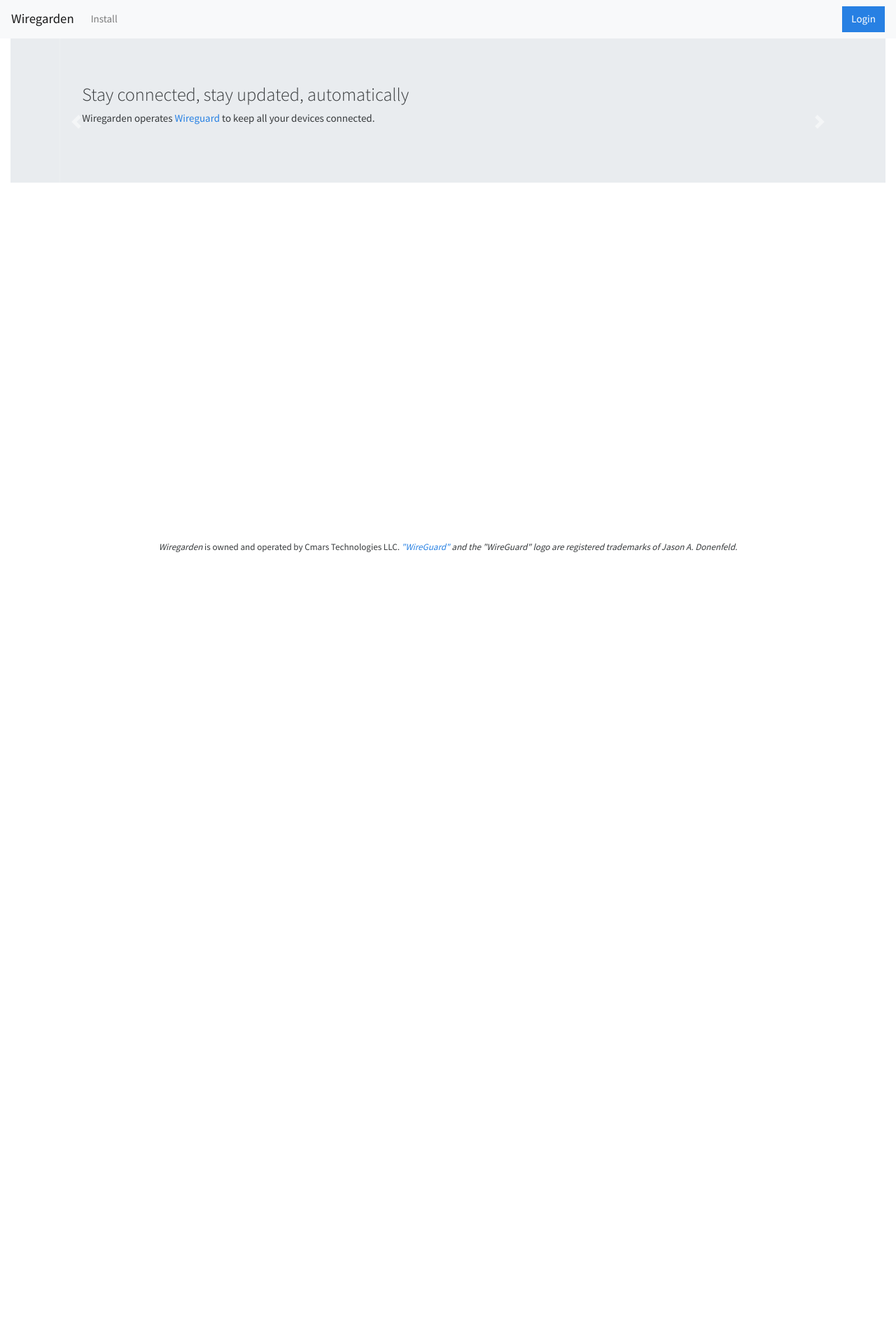
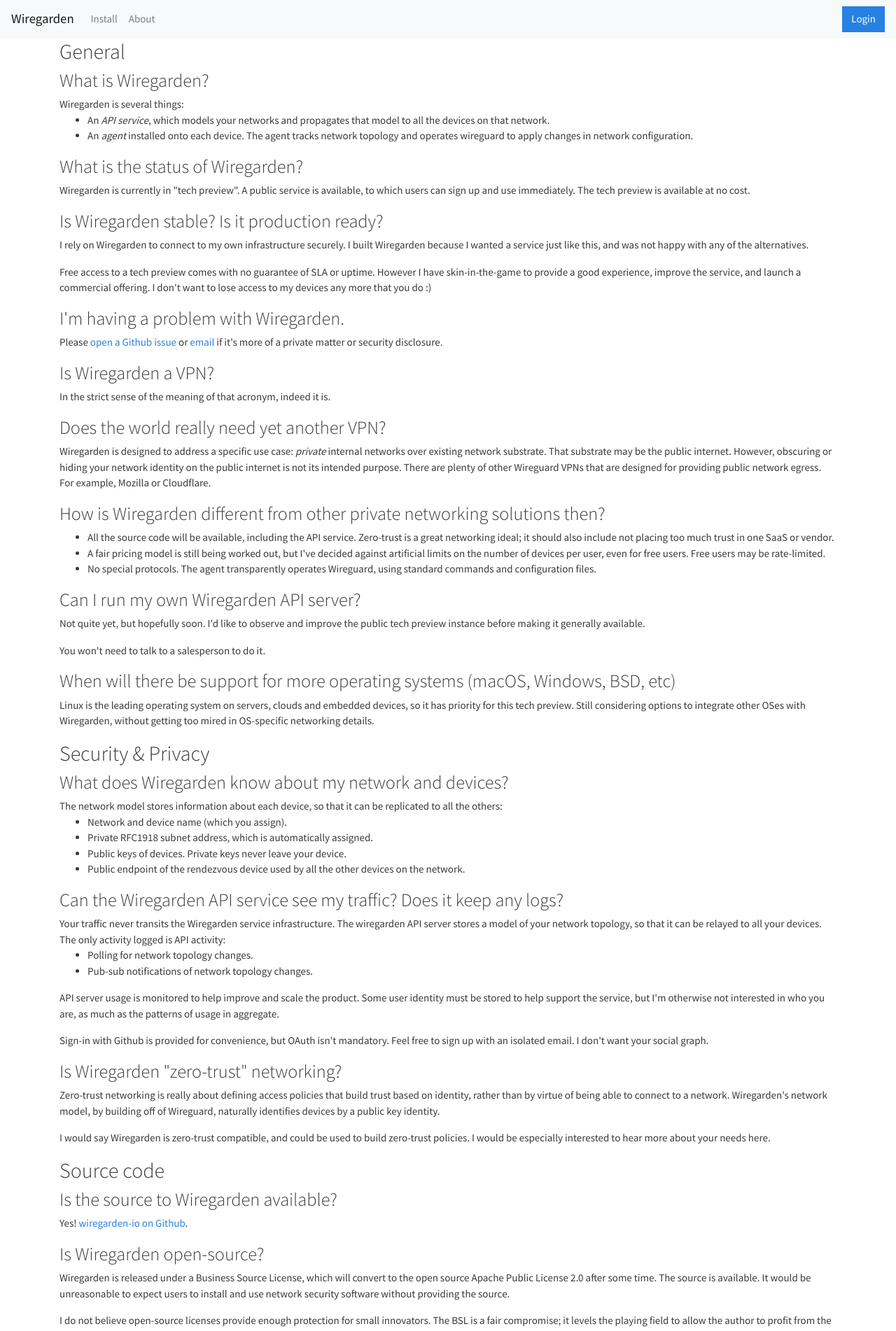
Before and after one commit to wiregarden-io/wiregarden-web, a React (Create React App) app: page /about in a window 1280 px wide. Shown: the top 1902 px of the page at 70% size. Before the commit the page ends 800 px from the top, so only its background shows below. Built offline with nearby package versions, Linux system fonts and the light colour scheme.

Commit message:
Retro-progressive enhancement with react-snap.
Pre-render routes into static HTML, so that the site content works if JS
is disabled. This improves browser experience (security-minded users
are more likely to whitelist JS) as well as SEO.

```diff
--- a/package.json
+++ b/package.json
@@ -19,6 +19,7 @@
   "scripts": {
     "start": "react-scripts start",
     "build": "react-scripts build",
+    "postbuild": "react-snap",
     "test": "react-scripts test",
     "eject": "react-scripts eject"
   },
@@ -39,5 +40,8 @@
       "last 1 firefox version",
       "last 1 safari version"
     ]
+  },
+  "devDependencies": {
+    "react-snap": "^1.23.0"
   }
 }
--- a/src/App.js
+++ b/src/App.js
@@ -9,6 +9,7 @@
   Switch,
   Route,
   Link,
+  Redirect,
   useLocation,
   useHistory,
 } from "react-router-dom";
@@ -19,8 +20,6 @@
   Table,
   Card,
   Spinner,
-  Jumbotron,
-  Carousel,
 } from "react-bootstrap";
 
 import { authContext, useAuth } from './auth.js';
@@ -28,6 +27,10 @@
 import { useAuth0 } from "@auth0/auth0-react";
 
 import { useApi } from './api.js';
+
+import diagram from './wiregarden-dia.svg';
+
+import { About } from './about.js';
 
 const LoginButton = () => {
   const { loginWithRedirect } = useAuth0();
@@ -40,22 +43,18 @@
     <Router>
       <Navbar bg="light">
       <Navbar.Brand as={Link} to="/">Wiregarden</Navbar.Brand>
-      <Nav activeKey="/" className="mr-auto">
-        {isAuthenticated ? (<Nav.Link as={Link} to="/about">About</Nav.Link>):(<></>)}
+      <Nav className="mr-auto">
+				{isAuthenticated ? (<Nav.Link as={Link} to="/networks">Networks</Nav.Link>) : (<></>)}
         <Nav.Link as={Link} to="/install">Install</Nav.Link>
+        <Nav.Link as={Link} to="/about">About</Nav.Link>
       </Nav>
       <Auth0Nav />
       </Navbar>
       <Switch>
-        <Route exact path="/">{isAuthenticated ? (<Subscriptions />):(<About />)}</Route>
+        <Route exact path="/"><Welcome /></Route>
+        <Route exact path="/networks"><Subscriptions /></Route>
+        <Route exact path="/install"><Install /></Route>
         <Route exact path="/about"><About /></Route>
-        <Route exact path="/console"><Subscriptions /></Route>
-        <Route exact path="/login">
-          <TokenLogin />
-        </Route>
-        <Route exact path="/install">
-          <Install />
-        </Route>
       </Switch>
     </Router>
   );
@@ -87,23 +86,24 @@
   </Spinner>;
 }
 
-function About() {
-  return <Container fluid>
-    <Carousel>
-      <Carousel.Item>
-        <Jumbotron>
-          <h3>Grow your own private networks with Wiregarden</h3>
-          <p>Wiregarden makes it easy to get started building your own private networks, secured by <a href="https://www.wireguard.com/" target="_">Wireguard</a>.</p>
-        </Jumbotron>
-      </Carousel.Item>
-      <Carousel.Item>
-        <Jumbotron>
-          <h3>Stay connected, stay updated, automatically</h3>
-          <p>Wiregarden operates <a href="https://www.wireguard.com/" target="_">Wireguard</a> to keep all your devices connected.</p>
-        </Jumbotron>
-      </Carousel.Item>
-    </Carousel>
-  </Container>;
+function Welcome() {
+  const { user, isAuthenticated, loginWithRedirect } = useAuth0();
+  return <Container><Row className="align-items-center">
+  <Col sm={6}>
+    <h3>Grow your own networks. Connect your devices.</h3>
+		{isAuthenticated ? (
+      <p>Welcome back {user.nickname || user.name}, let's <Link to="/networks">manage your networks</Link>!</p>
+		 ) : (
+      <>
+        <p>Wiregarden makes it easy to build private networks secured by <a href="https://www.wireguard.com/" target="_">Wireguard</a>.</p>
+        <p><Link onClick={() => loginWithRedirect()}>Login</Link> and <Link to="/install">install</Link> to get started!</p>
+      </>
+     )}
+  </Col>
+  <Col sm={6}>
+      <div><img alt="illustrated wiregarden network" height={768} src={diagram} /></div>
+  </Col>
+  </Row></Container>;
 }
 
 const SubscriptionContext = createContext("subscription");
@@ -275,7 +275,7 @@
 }
 
 function Install() {
-  return <Container fluid>
+  return <Container>
     <h2>Install Wiregarden</h2>
     <p>Wiregarden is currently only supported on Linux.</p>
 
--- /dev/null
+++ b/src/about.js
@@ -0,0 +1,128 @@
+import {
+  Container,
+} from "react-bootstrap";
+
+export function About() {
+  return <Container>
+    <h2>General</h2>
+    <h3>What is Wiregarden?</h3>
+    <p>Wiregarden is several things:
+      <ul>
+        <li>An <i>API service</i>, which models your networks and
+            propagates that model to all the devices on that network.</li>
+        <li>An <i>agent</i> installed onto each device. The agent tracks network
+            topology and operates wireguard to apply changes in network configuration.</li>
+      </ul>
+    </p>
+    <h3>What is the status of Wiregarden?</h3>
+    <p>Wiregarden is currently in "tech preview". A public service is
+       available, to which users can sign up and use immediately. The tech
+       preview is available at no cost.</p>
+    <h3>Is Wiregarden stable? Is it production ready?</h3>
+    <p>I rely on Wiregarden to connect to my own infrastructure securely. I
+       built Wiregarden because I wanted a service just like this, and was not happy with
+       any of the alternatives.
+    </p>
+    <p>Free access to a tech preview comes with no guarantee of SLA or uptime.
+       However I have skin-in-the-game to provide a good experience, improve the
+       service, and launch a commercial offering. I don't want to lose access to my
+       devices any more that you do :)
+    </p>
+    <h3>I'm having a problem with Wiregarden.</h3>
+    <p>Please <a href="https://github.com/wiregarden-io/wiregarden/issues">open
+       a Github issue</a> or <a href="mailto:support@wiregarden.io">email</a> if
+       it's more of a private matter or security disclosure.</p>
+    <h3>Is Wiregarden a VPN?</h3>
+    <p>In the strict sense of the meaning of that acronym, indeed it is.</p>
+    <h3>Does the world really need yet another VPN?</h3>
+    <p>Wiregarden is designed to address a specific use case:&nbsp;
+       <i>private</i> internal networks over existing network substrate. That
+       substrate may be the public internet. However, obscuring or hiding your network
+       identity on the public internet is not its intended purpose. There are plenty
+       of other Wireguard VPNs that are designed for providing public network egress.
+       For example, Mozilla or Cloudflare.
+    </p>
+    <h3>How is Wiregarden different from other private networking solutions then?</h3>
+    <p>
+      <ul>
+        <li>All the source code will be available, including the API service.
+            Zero-trust is a great networking ideal; it should also include not placing too
+            much trust in one SaaS or vendor.</li>
+        <li>A fair pricing model is still being worked out, but I've decided
+            against artificial limits on the number of devices per user, even for free
+            users. Free users may be rate-limited.</li>
+        <li>No special protocols. The agent transparently operates Wireguard,
+            using standard commands and configuration files.</li>
+      </ul>
+    </p>
+    <h3>Can I run my own Wiregarden API server?</h3>
+    <p>Not quite yet, but hopefully soon. I'd like to observe and improve the
+       public tech preview instance before making it generally available.
+    </p>
+    <p>You won't need to talk to a salesperson to do it.</p>
+    <h3>When will there be support for more operating systems (macOS, Windows, BSD, etc)</h3>
+    <p>Linux is the leading operating system on servers, clouds and embedded
+       devices, so it has priority for this tech preview. Still considering options to
+       integrate other OSes with Wiregarden, without getting too mired in OS-specific
+       networking details. </p>
+
+    { /* TODO: Link to survey */ }
+
+    <h2>Security & Privacy</h2>
+    <h3>What does Wiregarden know about my network and devices?</h3>
+    <p>The network model stores information about each device, so that it can be replicated to all the others:
+      <ul>
+        <li>Network and device name (which you assign).</li>
+        <li>Private RFC1918 subnet address, which is automatically assigned.</li>
+        <li>Public keys of devices. Private keys never leave your device.</li>
+        <li>Public endpoint of the rendezvous device used by all the other devices on the network.</li>
+      </ul>
+    </p>
+    <h3>Can the Wiregarden API service see my traffic? Does it keep any logs?</h3>
+    <p>Your traffic never transits the Wiregarden service infrastructure. The wiregarden API server stores a
+       model of your network topology, so that it can be relayed to all your devices.
+       The only activity logged is API activity:
+       <ul>
+         <li>Polling for network topology changes.</li>
+         <li>Pub-sub notifications of network topology changes.</li>
+       </ul>
+    </p>
+    <p>API server usage is monitored to help improve and scale the product.
+       Some user identity must be stored to help support the service, but I'm
+       otherwise not interested in who you are, as much as the patterns of usage in
+       aggregate.
+    </p>
+    <p>Sign-in with Github is provided for convenience, but OAuth isn't
+       mandatory. Feel free to sign up with an isolated email. I don't want your
+       social graph.
+    </p>
+    <h3>Is Wiregarden "zero-trust" networking?</h3>
+    <p>Zero-trust networking is really about defining access policies that
+       build trust based on identity, rather than by virtue of being able to connect
+       to a network. Wiregarden's network model, by building off of Wireguard,
+       naturally identifies devices by a public key identity.
+    </p>
+    <p>I would say Wiregarden is zero-trust compatible, and could be used to
+       build zero-trust policies. I would be especially interested to hear more about
+       your needs here.
+    </p>
+
+    <h2>Source code</h2>
+    <h3>Is the source to Wiregarden available?</h3>
+    <p>Yes! <a href="https://github.com/wiregarden-io">wiregarden-io on Github</a>.</p>
+    <h3>Is Wiregarden open-source?</h3>
+    <p>Wiregarden is released under a Business Source License, which will
+       convert to the open source Apache Public License 2.0 after some time. The
+       source is available. It would be unreasonable to expect users to install and use
+       network security software without providing the source.
+    </p>
+    <p>I do not believe open-source licenses provide enough protection for small
+       innovators. The BSL is a fair compromise; it levels the playing field to allow
+       the author to profit from the project, while still preventing bad
+       outcomes like proprietary lock-in and abandonware if it fails to become a
+       sustainable business.
+    </p>
+    <h3>Will the source to the API server be available?</h3>
+    <p>Yes, once the API server is generally available.</p>
+  </Container>;
+}
--- a/src/index.js
+++ b/src/index.js
@@ -1,14 +1,15 @@
 import React from 'react';
 import ReactDOM from 'react-dom';
+import { hydrate } from 'react-dom';
 import './index.css';
 import App from './App';
 import { Auth0Provider } from "@auth0/auth0-react";
 
 import reportWebVitals from './reportWebVitals';
 
-ReactDOM.render(
-  <React.StrictMode>
-	<link rel="stylesheet" href="https://stackpath.bootstrapcdn.com/bootswatch/4.5.2/cosmo/bootstrap.min.css" crossOrigin="anonymous" />
+const rootElement = document.getElementById("root");
+const spa = <React.StrictMode>
+  <link rel="stylesheet" href="https://stackpath.bootstrapcdn.com/bootswatch/4.5.2/cosmo/bootstrap.min.css" crossOrigin="anonymous" />
   <Auth0Provider
     domain="wiregarden.us.auth0.com"
     clientId="x5p19wMCugp8MhiLxeTWcGCDSXYktS2h"
@@ -18,9 +19,13 @@
   >
     <App />
   </Auth0Provider>
-  </React.StrictMode>,
-  document.getElementById('root')
-);
+</React.StrictMode>;
+
+if (rootElement.hasChildNodes()) {
+  hydrate(spa, rootElement);
+} else {
+  ReactDOM.render(spa, rootElement);
+}
 
 // If you want to start measuring performance in your app, pass a function
 // to log results (for example: reportWebVitals(console.log))
```
Also changed, not shown: src/setupProxy.js (+5 -5 lines), src/wiregarden-dia.svg (added), 1 other file (tests, documents, lock files or other folders).
